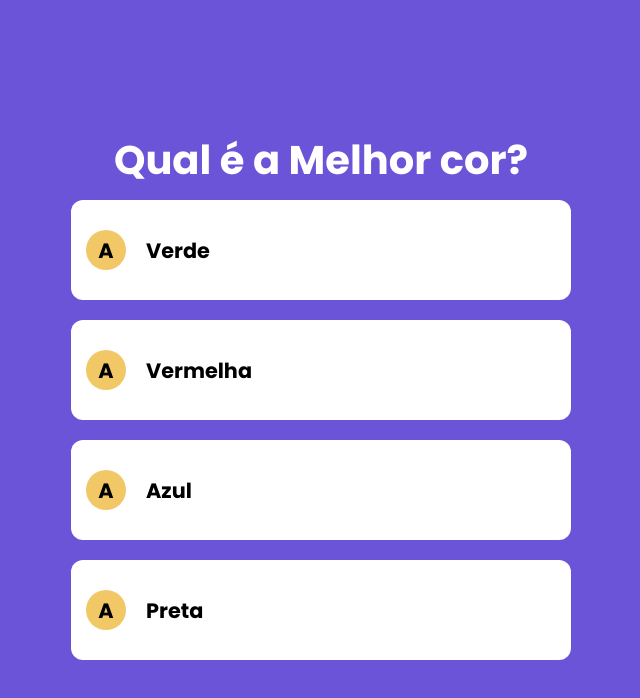
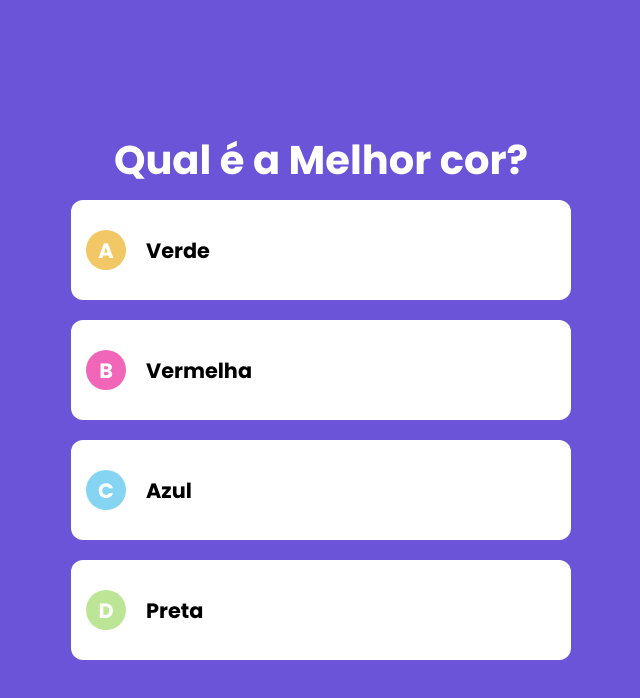
Before and after one commit to vilmarmoraes/quiz, a Next.js app: page / in a window 1280 px wide. Shown: the top 698 px of the page, without its empty margins (319-959 px from the left). Built offline with nearby package versions, Linux system fonts and the light colour scheme.

Commit message:
Adicionado estilo ao verso das respostas

```diff
--- a/components/Questao.tsx
+++ b/components/Questao.tsx
@@ -3,8 +3,16 @@
 import Enunciado from "./Enunciado";
 import Resposta from "./Resposta";
 
+const letras = [
+    {valor: "A", cor: '#F2C866' },
+    {valor: "B", cor: '#F266BA' },
+    {valor: "C", cor: '#85D4F2' },
+    {valor: "D", cor: '#BCE596' },
+]
+
 interface QuestaoProps {
     valor: QuestaoModel
+    respostaFornecida: (indice: number) => void
 }
 export default function Questao(props: QuestaoProps) {
     const questao = props.valor
@@ -16,8 +24,9 @@
                 key={i}
                 valor={resposta}
                 indice={i}
-                letra="A"
-                corFundoLetra="#F2C866"
+                letra= {letras[i].valor}
+                corFundoLetra={letras[i].cor}
+                respostaFornecida={props.respostaFornecida}
             />
             )
         })
--- a/components/Resposta.tsx
+++ b/components/Resposta.tsx
@@ -6,36 +6,43 @@
     indice: number
     letra: string
     corFundoLetra: string
+    respostaFornecida: (indice: number) => void
 }
 
 export default function Resposta(props: RespostaProps) {
     const resposta = props.valor
 
     return (
-        <div className={styles.resposta}>
+        <div className={styles.resposta}
+        onClick={() => props.respostaFornecida(props.indice)}>
 
             <div className={styles.conteudoResposta}>
-
+                {!resposta.revelada ? (
                     <div className={styles.frente}>
-
                         <div className={styles.letra}
                             style={{ backgroundColor: props.corFundoLetra}}>
                             {props.letra}
                         </div>
-
                         <div className={styles.valor}>
                             {resposta.valor}
                         </div>
-
                     </div>
-
-
+                ) : (
                     <div className={styles.verso}>
-
+                        {resposta.certa ? (
+                            <div className={styles.certa}>
+                                <div>A resposta certa é...</div>
+                                <div className={styles.valor}>{resposta.valor}</div>
                             </div>
-
+                        ) : (
+                            <div className={styles.errada}>
+                                <div>A resposta informada é...</div>
+                                <div className={styles.valor}>{resposta.valor}</div>
                             </div>
-
+                        )}
+                    </div>
+                )}
+            </div>
         </div>
     )
 }
--- a/model/resposta.ts
+++ b/model/resposta.ts
@@ -22,7 +22,7 @@
     }
 
     get certa() {
-        return this.certa
+        return this.#certa
     }
 
     get revelada() {
--- a/pages/index.tsx
+++ b/pages/index.tsx
@@ -1,14 +1,23 @@
+import { useState } from 'react'
 import Questao from '../components/Questao'
 import QuestaoModel from '../model/questao'
 import RespostaModel from '../model/resposta'
 
+const questaoMock = new QuestaoModel(1, "Qual é a Melhor cor?", [
+  RespostaModel.errada('Verde'),
+  RespostaModel.errada('Vermelha'),
+  RespostaModel.errada('Azul'),
+  RespostaModel.certa('Preta')
+])
+
 export default function Home() {
-  const questaoTeste = new QuestaoModel(1, "Qual é a Melhor cor?", [
-    RespostaModel.errada('Verde'),
-    RespostaModel.errada('Vermelha'),
-    RespostaModel.errada('Azul'),
-    RespostaModel.certa('Preta')
-  ])
+  const [questao, setQuestao] = useState(questaoMock)
+
+  function respostaFornecida(indice: number) {
+    //console.log(indice)
+    setQuestao(questao.respoderCom(indice))
+  }
+
   return (
     <div style={{
       display: 'flex',
@@ -16,7 +25,8 @@
       alignItems: 'center',
       height: '100vh'
     }}>
-      <Questao valor={questaoTeste} />
+      <Questao valor={questao}
+      respostaFornecida={respostaFornecida} />
     </div>
 
   )
--- a/styles/Resposta.module.css
+++ b/styles/Resposta.module.css
@@ -27,6 +27,27 @@
     background-color: #fff;
 }
 
+.verso > div {
+    display: flex;
+    flex-direction: column;
+    justify-content: center;
+    align-items: center;
+    flex: 1;
+    border-radius: 12px;
+}
+
+.certa {
+    background-color: #2BAA6D;
+}
+
+.errada {
+    background-color: #E44A4C;
+}
+
+.certa .valor, .errada .valor {
+    font-size: 1.5rem;
+}
+
 .letra {
     display: flex;
     justify-content: center;
@@ -37,6 +58,7 @@
     font-size: 1.3rem;
     font-weight: 700;
     margin-right: 20px;
+    color: #fff;
 }
 
 .valor {
```
Lines whose indentation alone changed are shown as unchanged.
